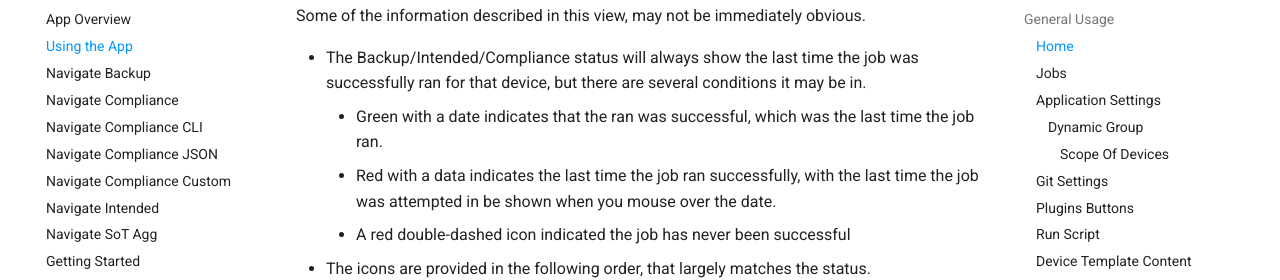
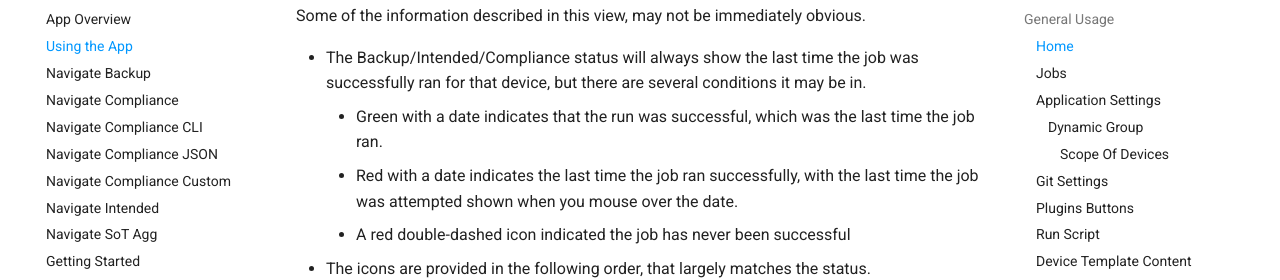
Before and after one commit to nautobot/nautobot-app-golden-config, an MkDocs documentation site: the page built from docs/user/app_use_cases.md, in a window 1280 px wide and 900 px high, scrolled down 434 px. Shown: the part 153-433 px from the top of the window. Built offline with MkDocs 1.6.1 and Material for MkDocs 9.7.7, drawn with Linux system fonts in a browser that asks for light colours; comment, search, counter and statistics services are not loaded.

Commit message:
Apply suggestions from code review
Co-authored-by: Jeff Kala <48843785+jeffkala@users.noreply.github.com>

```diff
--- a/docs/user/app_use_cases.md
+++ b/docs/user/app_use_cases.md
@@ -11,8 +11,8 @@ The Home view is a portal to understand what the status of the devices are.
 Some of the information described in this view, may not be immediately obvious.
 
 * The Backup/Intended/Compliance status will always show the last time the job was successfully ran for that device, but there are several conditions it may be in.
-    * Green with a date indicates that the ran was successful, which was the last time the job ran.
-    * Red with a data indicates the last time the job ran successfully, with the last time the job was attempted in be shown when you mouse over the date.
+    * Green with a date indicates that the run was successful, which was the last time the job ran.
+    * Red with a date indicates the last time the job ran successfully, with the last time the job was attempted shown when you mouse over the date.
     * A red double-dashed icon indicated the job has never been successful
 * The icons are provided in the following order, that largely matches the status.
     * Backups
```
